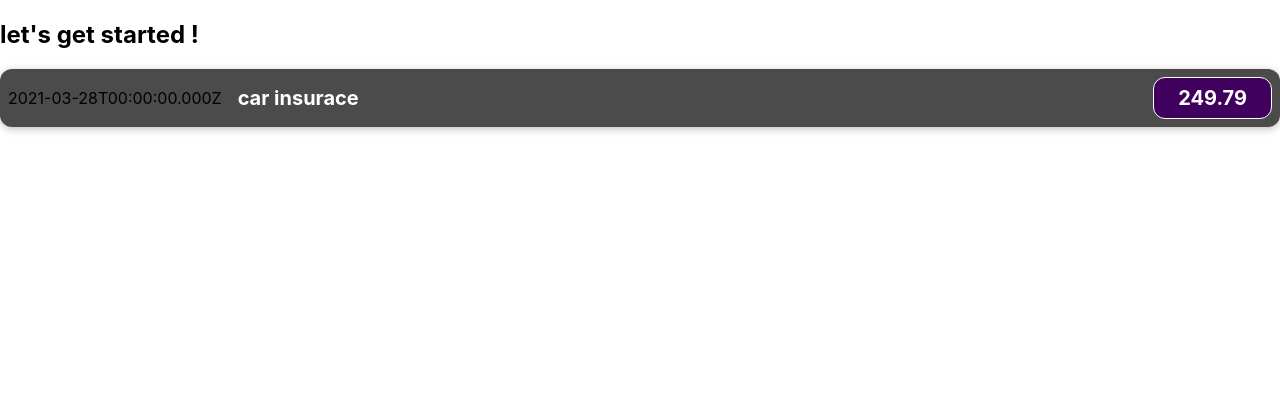
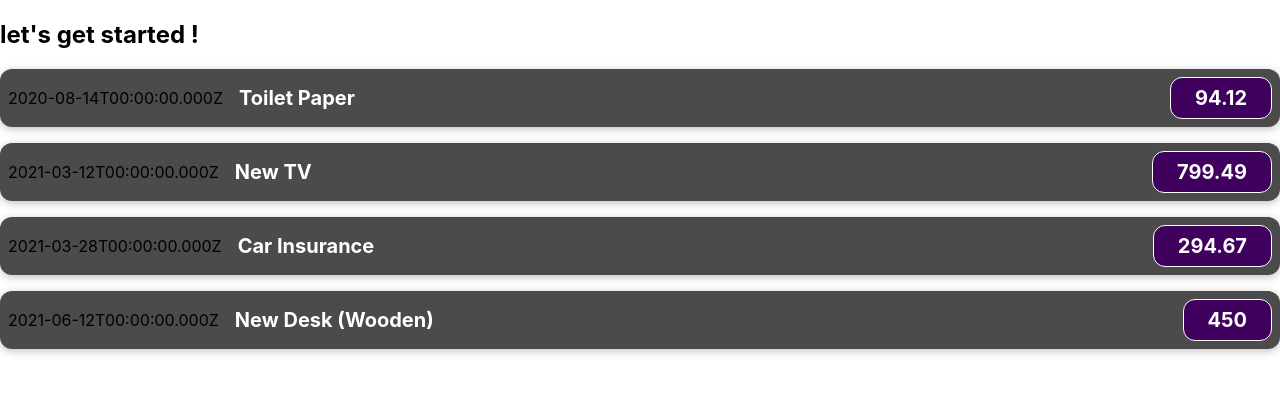
Before and after one commit to MinaLMG/expenses-tracker-with-react, a React (Create React App) app: page / in a window 1280 px wide. Shown: the top 394 px of the page. Built offline with nearby package versions, Linux system fonts and the light colour scheme.

Commit message:
converted the ExoenseItem into a reusable component and passed arguments from App.js

```diff
--- a/src/App.js
+++ b/src/App.js
@@ -3,10 +3,50 @@
 import ExpenseItem from "./components/ExpenseItem";
 
 function App() {
+  const expenses = [
+    {
+      id: "e1",
+      title: "Toilet Paper",
+      amount: 94.12,
+      date: new Date(2020, 7, 14),
+    },
+    { id: "e2", title: "New TV", amount: 799.49, date: new Date(2021, 2, 12) },
+    {
+      id: "e3",
+      title: "Car Insurance",
+      amount: 294.67,
+      date: new Date(2021, 2, 28),
+    },
+    {
+      id: "e4",
+      title: "New Desk (Wooden)",
+      amount: 450,
+      date: new Date(2021, 5, 12),
+    },
+  ];
   return (
     <div>
       <h2> let's get started ! </h2>
-      <ExpenseItem></ExpenseItem>
+      <ExpenseItem
+        title={expenses[0].title}
+        amount={expenses[0].amount}
+        date={expenses[0].date.toISOString()}
+      ></ExpenseItem>
+      <ExpenseItem
+        title={expenses[1].title}
+        amount={expenses[1].amount}
+        date={expenses[1].date.toISOString()}
+      ></ExpenseItem>
+      <ExpenseItem
+        title={expenses[2].title}
+        amount={expenses[2].amount}
+        date={expenses[2].date.toISOString()}
+      ></ExpenseItem>
+      <ExpenseItem
+        title={expenses[3].title}
+        amount={expenses[3].amount}
+        date={expenses[3].date.toISOString()}
+      ></ExpenseItem>
     </div>
   );
 }
--- a/src/components/ExpenseItem.js
+++ b/src/components/ExpenseItem.js
@@ -1,14 +1,11 @@
 import "./ExpenseItem.css";
-function ExpenseItem() {
-  const expenseDate = new Date(2021, 2, 28);
-  const expenseTitle = "car insurace";
-  const expenseAmount = 249.79;
+function ExpenseItem(props) {
   return (
     <div className="expense-item">
-      <div>{expenseDate.toISOString()}</div>
+      <div>{props.date}</div>
       <div className="expense-item__description">
-        <h2>{expenseTitle}</h2>
-        <div className="expense-item__price">{expenseAmount}</div>
+        <h2>{props.title}</h2>
+        <div className="expense-item__price">{props.amount}</div>
       </div>
     </div>
   );
```
